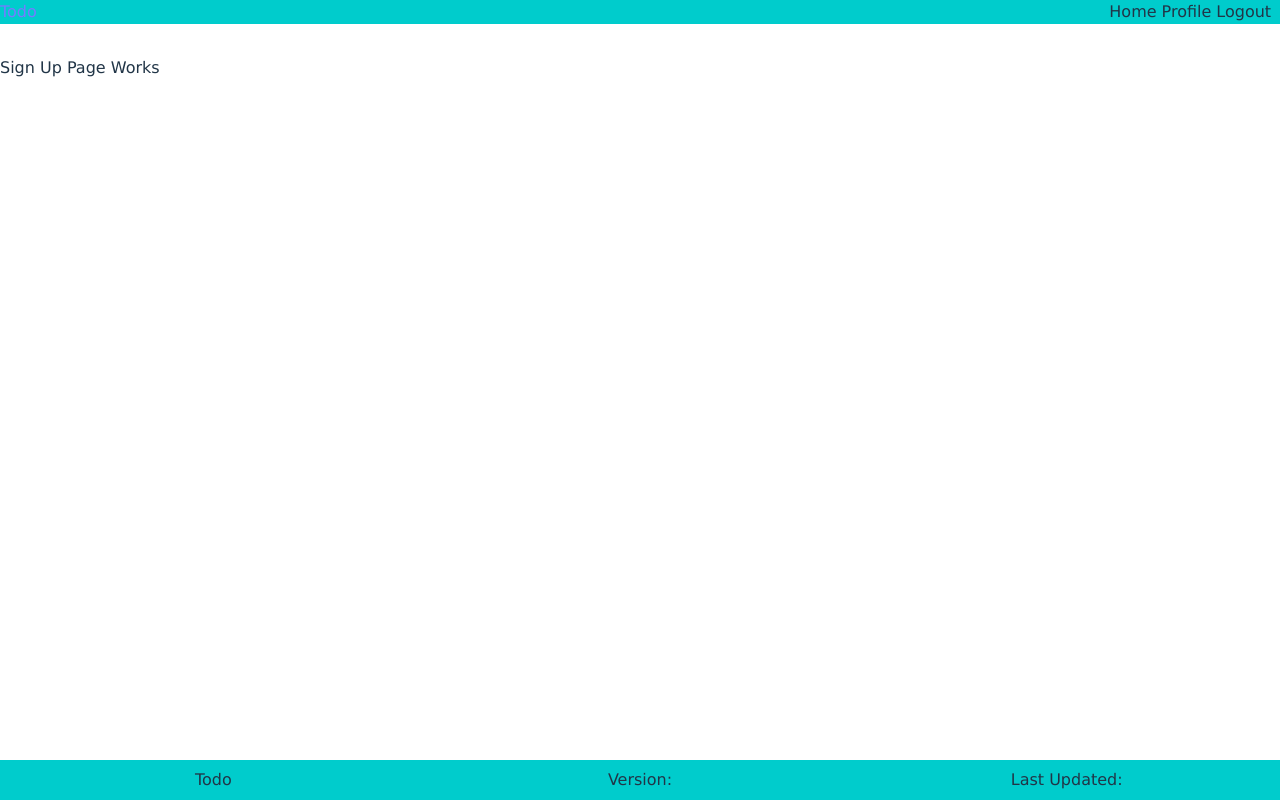
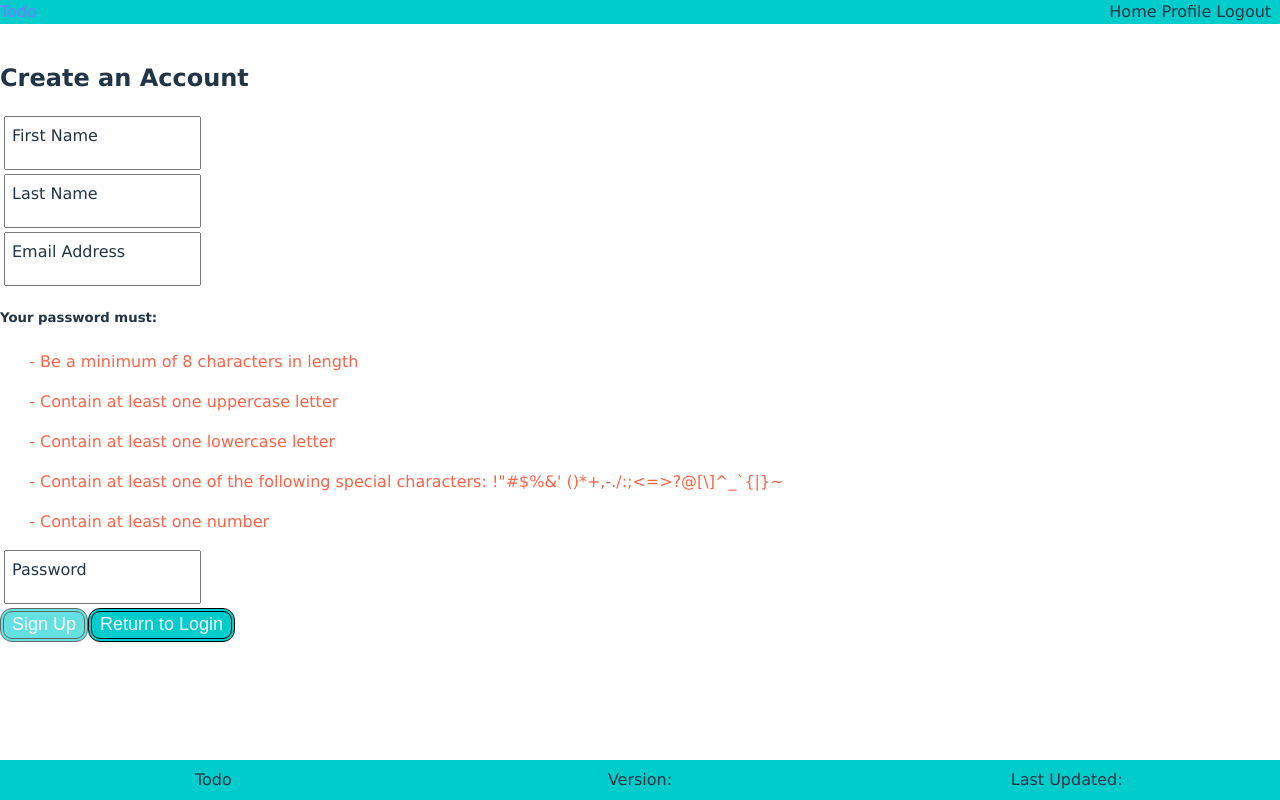
Before and after one commit to LoganCrockett/todo-app-web, a React (Vite) app: page /signUp in a window 1280 px wide. Built offline with nearby package versions, Linux system fonts and the light colour scheme.

Commit message:
feat(SignUp): Add SignUp page component functionality
test(SignUp): Add SignUp component test

test(PasswordRequirements): Add PasswordRequirements component test

```diff
--- a/src/App.css
+++ b/src/App.css
@@ -41,3 +41,11 @@
 .btn:disabled {
     opacity: 60%;
 }
+
+.text-valid {
+    color: springgreen;
+}
+
+.text-invalid {
+    color:tomato;
+}
--- /dev/null
+++ b/src/components/PasswordRequirements.component.tsx
@@ -0,0 +1,34 @@
+import { usePasswordValidation } from "../hooks/usePassword.hook";
+
+const PasswordRequirements = ({ password }: PasswordRequirementsComponentProps) => {
+    const {validLength, hasUppercaseLetter, hasLowercaseLetter, hasSpecialCharacter, hasNumber} = usePasswordValidation(password);
+    return (
+        <div>
+            <h5>Your password must:</h5>
+            <ul style={{listStyle: "outside none '- '"}}>
+                <li data-testid="minimumLengthItem" className={validLength ? "text-valid" : "text-invalid"}>
+                    <p>Be a minimum of 8 characters in length</p>
+                </li>
+                <li data-testid="uppercaseLetterItem" className={hasUppercaseLetter ? "text-valid" : "text-invalid"}>
+                    <p>Contain at least one uppercase letter</p>
+                </li>
+                <li data-testid="lowercaseLetterItem" className={hasLowercaseLetter ? "text-valid" : "text-invalid"}>
+                    <p>Contain at least one lowercase letter</p>
+                </li>
+                <li data-testid="specialCharacterItem" className={hasSpecialCharacter ? "text-valid" : "text-invalid"}>
+                    {/* See https://symbl.cc/en/html-entities/ for list of symbols and appropriate codes */}
+                    <p>Contain at least one of the following special characters: !"#$%&' &#40;&#41;*+,-./:;&lt;=&gt;?@[\]^_&#96;&#123;&#124;&#125;~</p>
+                </li>
+                <li data-testid="numberItem" className={hasNumber ? "text-valid" : "text-invalid"}>
+                    <p>Contain at least one number</p>
+                </li>
+            </ul>
+        </div>
+    );
+};
+
+interface PasswordRequirementsComponentProps {
+    password: string;
+}
+
+export default PasswordRequirements;
--- a/src/pages/SignUp.page.tsx
+++ b/src/pages/SignUp.page.tsx
@@ -1,12 +1,108 @@
+import { ChangeEvent, MouseEvent, useState } from "react";
+import FloatingInput from "../components/FloatingInput.component";
 import { useToastManager } from "../components/ToastManager.component";
+import useEmail from "../hooks/useEmail.hook";
+import usePassword from "../hooks/usePassword.hook";
+import LinkButton from "../components/LinkButton.component";
+import axios from "axios";
+import ResponseBody from "../models/api/ResponseBody.model";
+import { useNavigate } from "react-router-dom";
+import PasswordRequirements from "../components/PasswordRequirements.component";
 
 const SignUp = (props: any) => {
     const context = useToastManager();
+    const navigate = useNavigate();
+
+    const {email, setEmail, isValidEmail } = useEmail();
+    const {password, setPassword, isValidPassword } = usePassword();
+    const [firstName, setFirstName] = useState("");
+    const [lastName, setLastName] = useState("");
+    const [isSubmitting, setIsSubmitting] = useState(false);
+
+    const handleChange = (e: ChangeEvent<HTMLInputElement>) => {
+        switch (e.target.name) {
+            case "email": setEmail(e.target.value); break;
+            case "password": setPassword(e.target.value); break;
+            case "firstName": setFirstName(e.target.value); break;
+            case "lastName": setLastName(e.target.value); break;
+            default: break;
+        };
+    };
+
+    const handleSubmit = async (e: MouseEvent<HTMLButtonElement>) => {
+        e.preventDefault();
+        setIsSubmitting(true);
+
+        await axios.post(`${import.meta.env.VITE_API_URL}/api/user`, {
+            email,
+            password,
+            firstName,
+            lastName
+        })
+        .then((res: ResponseBody<string>) => {
+            context.addToast("success", "You will now be redirected to the Login Page", "Account Created!");
+            navigate("/");
+        })
+        .catch((err: ResponseBody<string>) => {
+            context.addToast("error", "Please Try Again", "An Error Occured");
+        })
+        .finally(() => {
+            setIsSubmitting(false);
+        });
+    };
 
     return (
         <>
             <div data-testid="signUpPageContainer">
-                <p>Sign Up Page Works</p>
+                <h2>Create an Account</h2>
+                <form id="signUpForm">
+                    <div className="form-group">
+                        <FloatingInput
+                        testId="firstNameInput"
+                        value={firstName}
+                        name="firstName"
+                        handleChange={handleChange}
+                        labelText="First Name"
+                        placeholder=""
+                        />
+                        <FloatingInput
+                        testId="lastNameInput"
+                        value={lastName}
+                        name="lastName"
+                        handleChange={handleChange}
+                        labelText="Last Name"
+                        placeholder=""
+                        />
+                        <FloatingInput
+                        testId="emailInput"
+                        value={email}
+                        name="email"
+                        handleChange={handleChange}
+                        labelText="Email Address"
+                        placeholder=""
+                        />
+                        <PasswordRequirements password={password} />
+                        <FloatingInput
+                        testId="passwordInput"
+                        value={password}
+                        name="password"
+                        handleChange={handleChange}
+                        labelText="Password"
+                        placeholder=""
+                        />
+                    </div>
+                </form>
+                <button
+                role="submit"
+                form="signUpForm"
+                data-testid="signUpButton"
+                className="btn"
+                onClick={handleSubmit}
+                disabled={!isValidEmail || !isValidPassword || firstName === "" || lastName === "" || isSubmitting}
+                >
+                    Sign Up
+                </button>
+                <LinkButton to={"/"} buttonText="Return to Login" testId="loginPageButton" />
             </div>
         </>
     );
```
Also changed, not shown: src/tests/mocks/apiServer/handlers.mock.ts (+8 -0 lines), src/tests/mocks/hooks/usePassword.mock.ts (added, +10 -0 lines), 2 other files (tests, documents, lock files or other folders).
